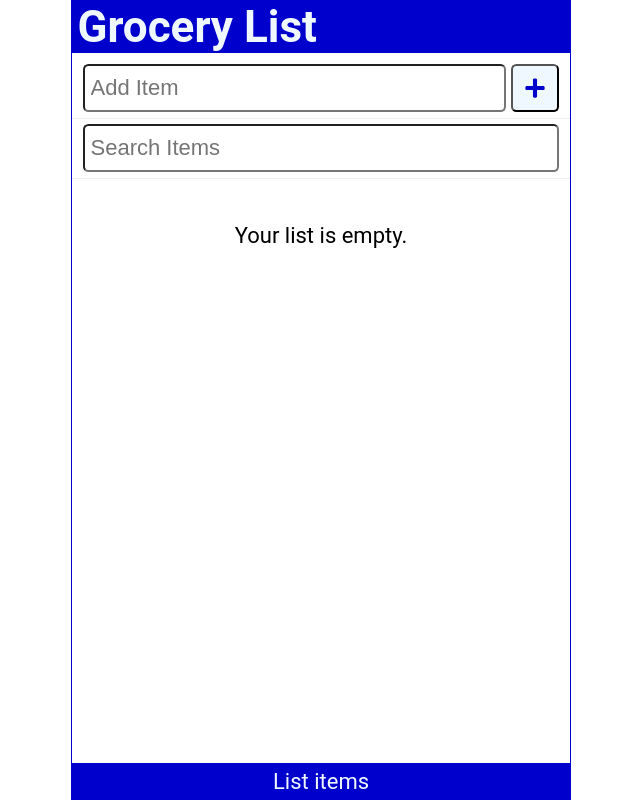
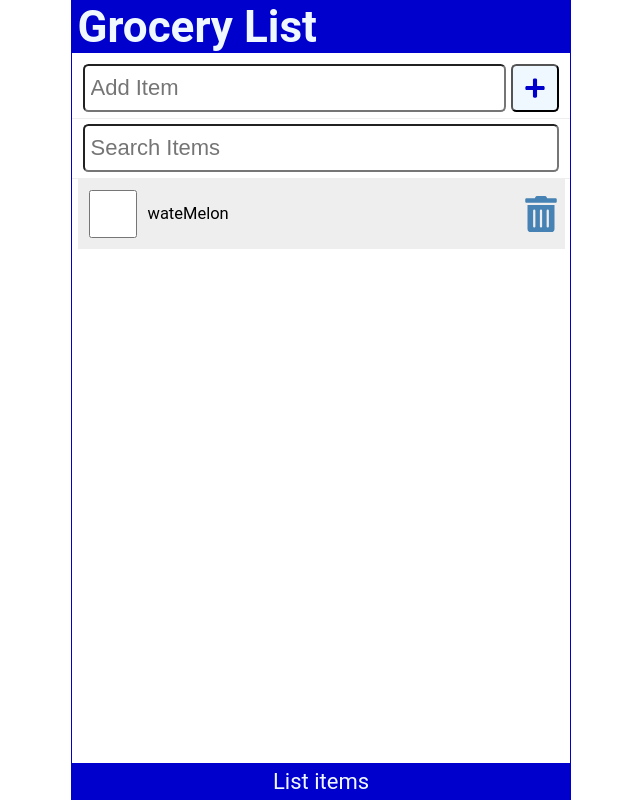
Before and after one commit to javohiryusupov77/grocery-lists, a React (Vite) app: page / in a window 1280 px wide. Shown: the whole page, without its empty margins (319-959 px from the left). Built offline with nearby package versions, Linux system fonts and the light colour scheme; data requests are answered from the project's data file.

Commit message:
commit last

```diff
--- a/db.json
+++ b/db.json
@@ -1,3 +1,9 @@
 {
-  "items": []
+  "items": [
+    {
+      "id": "1720087722705",
+      "item": "wateMelon",
+      "checked": false
+    }
+  ]
 }
--- a/src/App.jsx
+++ b/src/App.jsx
@@ -5,6 +5,7 @@ import Footer from "./components/Footer";
 import { useEffect, useRef, useState } from "react";
 import Content from "./components/Content";
 import ListItem from "./components/ListItem";
+
 
 function App() {
   const [items, setItems] = useState([]);
```
Also changed, not shown: 1 other file (tests, documents, lock files or other folders).
